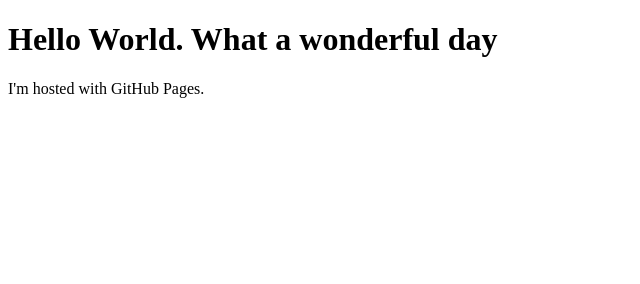
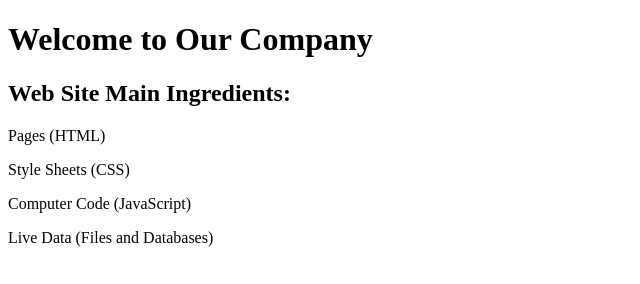
Before and after one commit to MartinSivertsen/MartinSivertsen.github.io, a plain HTML site: page index.html in a window 1280 px wide. Shown: the whole page, without its empty margins (0-640 px from the left). Drawn offline with Linux system fonts and the light colour scheme.

Commit message:
Add new text

```diff
--- a/index.html
+++ b/index.html
@@ -1,7 +1,19 @@
 <!DOCTYPE html>
 <html>
+
+<head>
+  <title>Our Company</title>
+</head>
+
 <body>
-<h1>Hello World. What a wonderful day</h1>
-<p>I'm hosted with GitHub Pages.</p>
+
+  <h1>Welcome to Our Company</h1>
+  <h2>Web Site Main Ingredients:</h2>
+
+  <p>Pages (HTML)</p>
+  <p>Style Sheets (CSS)</p>
+  <p>Computer Code (JavaScript)</p>
+  <p>Live Data (Files and Databases)</p>
+
 </body>
 </html>
```
